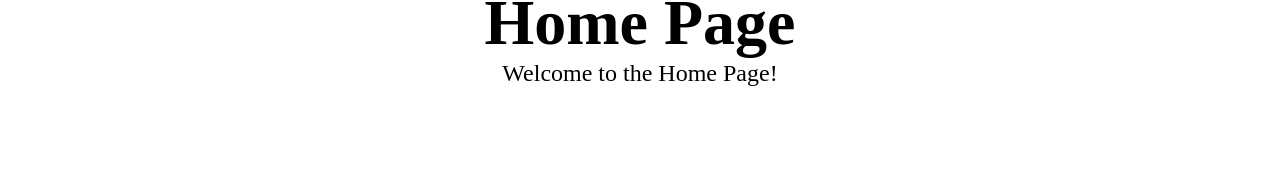
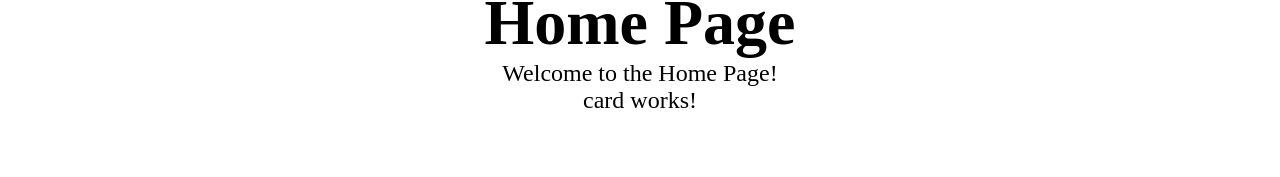
Before and after one commit to Annevd/Angular, an Angular app in the folder angular-demo/: page / in a window 1280 px wide. Shown: the part 110-287 px from the top of the page. Built offline with nearby package versions, Linux system fonts and the light colour scheme.

Commit message:
Annevd/vrije-ruimte-s4#40 Angular component

```diff
--- a/angular-demo/src/app/app.component.ts
+++ b/angular-demo/src/app/app.component.ts
@@ -3,7 +3,10 @@ import { RouterLink, RouterLinkActive, RouterOutlet } from '@angular/router';
 
 @Component({
   selector: 'app-root',
-  imports: [RouterOutlet, RouterLink, RouterLinkActive],
+  imports: [
+    RouterOutlet,
+    RouterLink,
+    RouterLinkActive],
   templateUrl: './app.component.html',
   styleUrl: './app.component.css'
 })
--- a/angular-demo/src/app/app.module.ts
+++ b/angular-demo/src/app/app.module.ts
@@ -7,7 +7,6 @@ import { routes } from './app.routes';
 import { HomeComponent } from './home/home.component';
 import { AboutComponent } from './about/about.component';
 import { PageNotFoundComponent } from './page-not-found/page-not-found.component';
-// import { CardComponent } from './card/card.component';
 
 @NgModule({
   declarations: [
@@ -20,9 +19,7 @@ import { PageNotFoundComponent } from './page-not-found/page-not-found.component
     HomeComponent,
     AboutComponent,
     PageNotFoundComponent,
-    // CardComponent
   ],
   providers: [],
-  bootstrap: [AppComponent]
 })
 export class AppModule { }
--- /dev/null
+++ b/angular-demo/src/app/components/card/card.component.html
@@ -0,0 +1 @@
+<p>card works!</p>
--- a/angular-demo/src/app/home/home.component.html
+++ b/angular-demo/src/app/home/home.component.html
@@ -1,2 +1,4 @@
 <h1>Home Page</h1>
 <p>Welcome to the Home Page!</p>
+
+<app-card></app-card>
--- a/angular-demo/src/app/home/home.component.ts
+++ b/angular-demo/src/app/home/home.component.ts
@@ -1,8 +1,9 @@
 import { Component } from '@angular/core';
+import { CardComponent } from "../components/card/card.component";
 
 @Component({
   selector: 'app-home',
-  imports: [],
+  imports: [CardComponent],
   templateUrl: './home.component.html',
   styleUrl: './home.component.css'
 })
```
Also changed, not shown: angular-demo/src/app/components/card/card.component.ts (added, +11 -0 lines), angular-demo/src/app/components/card/card.component.css (added), 1 other file (tests, documents, lock files or other folders).
